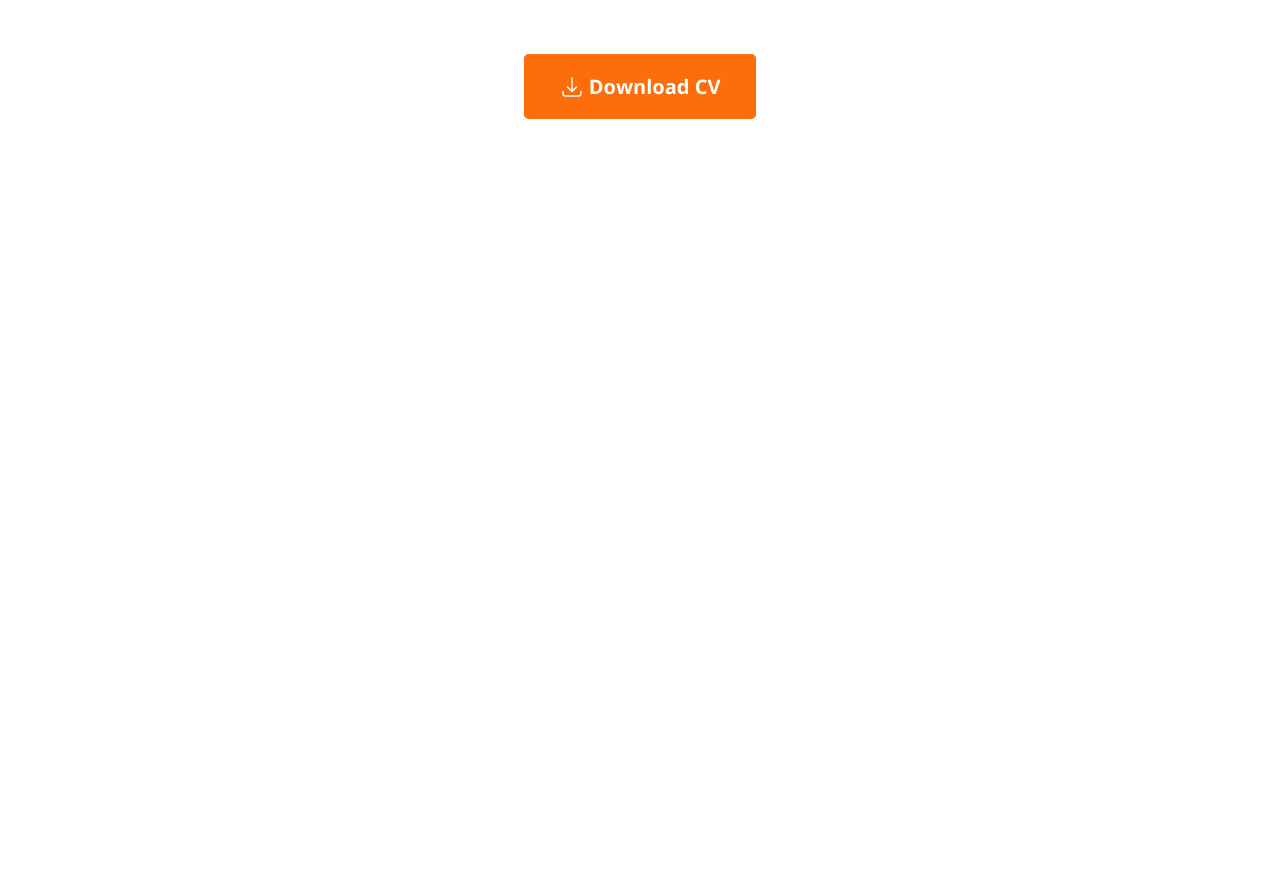
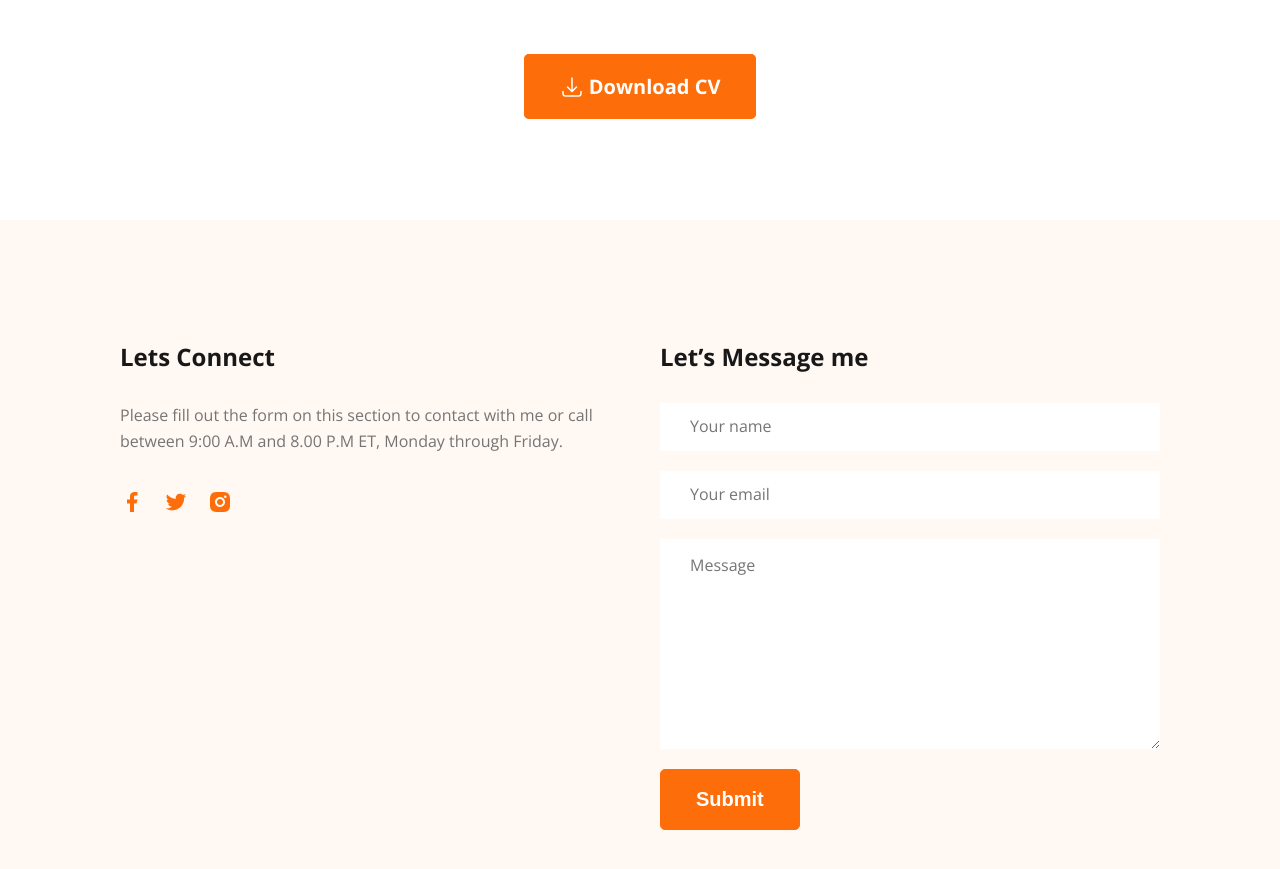
Before and after one commit to imrulkaisar/webdeveloper_portfolio, a plain HTML site: page index.html in a window 1280 px wide. Shown: the part 3169-4038 px from the top of the page. Before the commit the page ends 3389 px from the top, so only its background shows below. Drawn offline with nearby package versions, Linux system fonts and the light colour scheme.

Commit message:
Footer section completed

```diff
--- a/index.html
+++ b/index.html
@@ -165,8 +165,34 @@
       </section> <!-- resume section end -->
     </div>
   </main>
-  <footer class="container">
+  <footer class="footer">
+    <div class="container">
 
+      <div class="column">
+        <h3 class="column-title">Lets Connect</h3>
+        <p class="description">
+          Please fill out the form on this section to contact with me or call between 9:00 A.M and 8.00 P.M ET, Monday through Friday.
+        </p>
+        <div class="social-icons">
+          <img src="images/icons/facebook.png" alt="facebook" class="icon">
+          <img src="images/icons/twitter.png" alt="twitter" class="icon">
+          <img src="images/icons/insta.png" alt="instagram" class="icon">
+        </div>
+      </div> <!-- column end -->
+
+      <div class="column">
+        <h3 class="column-title">Let’s Message me</h3>
+        <div class="contact-form">
+          <form action="">
+            <input type="text" placeholder="Your name">
+            <input type="email" placeholder="Your email">
+            <textarea name="" id="" cols="30" rows="10" placeholder="Message"></textarea>
+            <input type="submit" class="button button-primary">
+          </form>
+        </div>
+      </div> <!-- column end -->
+
+    </div>
   </footer class="container">
 </body>
 </html>
--- a/style.css
+++ b/style.css
@@ -65,6 +65,12 @@ section {
   font-weight: 700;
   color: var(--secondary-color);
   text-align: center;
+}
+.column-title {
+  color: var(--secondary-color);
+  font-size: 24px;
+  font-weight: 700;
+  margin: 0 0 30px 0;
 }
 
 /* Header Styles */
@@ -208,17 +214,12 @@ section.skills p {
   display: flex;
   justify-content: space-between;
   padding: 90px 0 60px;
+  text-align: left;
 }
 .resume-section .column {
   flex-basis: min(100%, 550px);
 }
 
-.resume-section .column-title {
-  color: var(--secondary-color);
-  font-size: 24px;
-  font-weight: 700;
-  margin: 0 0 30px 0;
-}
 .resume-section .resume {
   max-width: 90%;
 }
@@ -238,3 +239,44 @@ section.skills p {
 }
 
 /* Footer styles */
+footer {
+  padding: 120px;
+  background-color: var(--bg-color);
+}
+footer .container {
+  display: flex;
+  justify-content: space-between;
+}
+footer .column {
+  flex-basis: min(100%, 500px);
+}
+footer .description {
+  font-size: 16px;
+  line-height: 1.6;
+  padding-bottom: 20px;
+}
+.social-icons {
+  display: flex;
+  justify-content: flex-start;
+  gap: 20px;
+}
+
+.contact-form input:not(input[type="submit"]),
+.contact-form textarea {
+  width: 100%;
+  display: block;
+  margin-bottom: 20px;
+  border: none;
+  padding: 15px 30px;
+  font-size: 16px;
+}
+.contact-form ::placeholder {
+  font-family: 'Open Sans', sans-serif;
+  font-size: 16px;
+  color: var(--text-color);
+}
+.contact-form ::-webkit-input-placeholder {
+  font-family: 'Open Sans', sans-serif;
+  font-size: 16px;
+  color: var(--text-color);
+}
```
